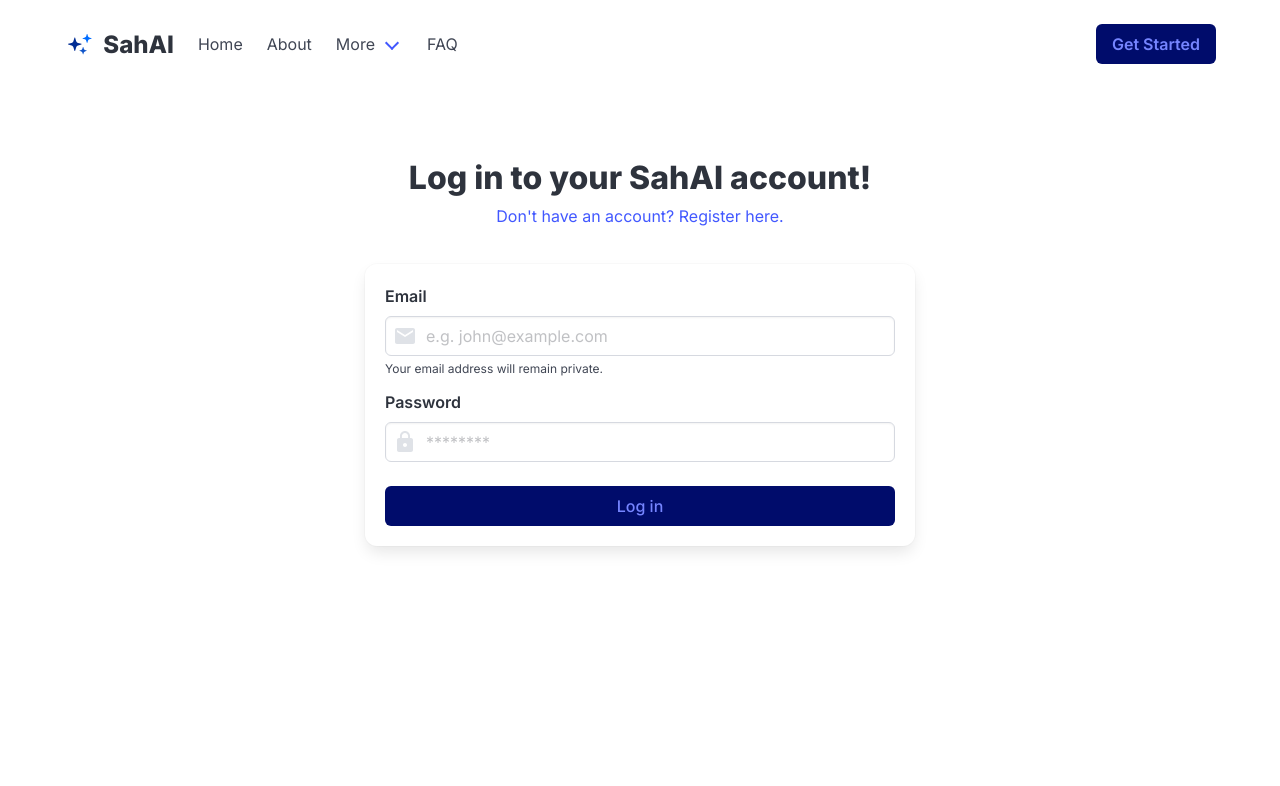
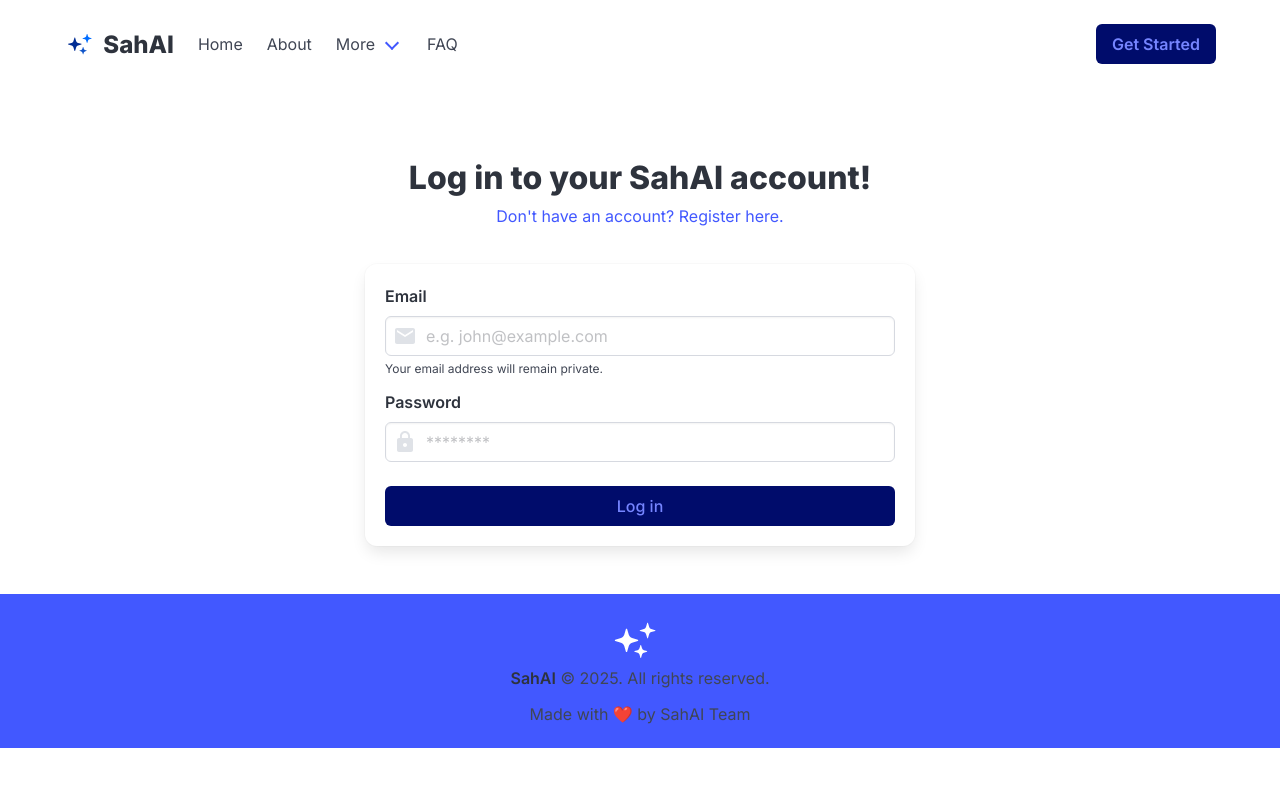
Before and after one commit to saroj2053/sah.ai-frontend, a React (Vite) app: page /login in a window 1280 px wide. Shown: the top 786 px of the page. Built offline with nearby package versions, Linux system fonts and the light colour scheme.

Commit message:
Added footer component and integrated it into AppLayout

```diff
--- /dev/null
+++ b/src/components/Footer.tsx
@@ -0,0 +1,50 @@
+import React from "react";
+
+const Footer: React.FC = () => {
+  return (
+    <section className="mt-6">
+      <footer className="footer has-background-link is-flex is-justify-content-center py-5">
+        <div className="content has-text-centered">
+          <svg
+            width="64"
+            height="44"
+            viewBox="0 0 30 20"
+            fill="none"
+            xmlns="http://www.w3.org/2000/svg"
+          >
+            <defs>
+              <clipPath id="clip0_2841_305">
+                <rect width="30" height="20" fill="white" x="0" y="0"></rect>
+              </clipPath>
+            </defs>
+            <g clip-path="url(#clip0_2841_305)">
+              <path
+                d="M8.96457 4.90144L9.75381 7.56362C9.97379 8.30559 10.5541 8.88589 11.2961 9.10586L13.9582 9.8951C14.2376 9.97787 14.2376 10.3735 13.9582 10.4563L11.2961 11.2455C10.5541 11.4655 9.97379 12.0458 9.75381 12.7878L8.96457 15.4499C8.8818 15.7293 8.48617 15.7293 8.4034 15.4499L7.61416 12.7878C7.39419 12.0458 6.81389 11.4655 6.07192 11.2455L3.40974 10.4563C3.13035 10.3735 3.13035 9.97787 3.40974 9.8951L6.07192 9.10586C6.81389 8.88589 7.39419 8.30559 7.61416 7.56362L8.4034 4.90144C8.48617 4.62205 8.8818 4.62205 8.96457 4.90144Z"
+                fill="#FFFFFF"
+              ></path>
+
+              <path
+                d="M3.69443 0.462415L4.15425 2.01349C4.28245 2.44572 4.62051 2.78396 5.05275 2.91198L6.60382 3.3718C6.76659 3.41999 6.76659 3.65064 6.60382 3.69883L5.05275 4.15865C4.62051 4.28685 4.28227 4.62491 4.15425 5.05714L3.69443 6.60821C3.64624 6.77099 3.41560 6.77099 3.36741 6.60821L2.90758 5.05714C2.77939 4.62491 2.44132 4.28666 2.00909 4.15865L0.45802 3.69883C0.295243 3.65064 0.295243 3.41999 0.45802 3.3718L2.00909 2.91198C2.44132 2.78378 2.77957 2.44572 2.90758 2.01349L3.36741 0.462415C3.41560 0.299638 3.64624 0.299638 3.69443 0.462415Z"
+                fill="#FFFFFF"
+                transform="translate(14.5,1.5) scale(1.15)"
+              ></path>
+
+              <path
+                d="M3.69443 0.462415L4.15425 2.01349C4.28245 2.44572 4.62051 2.78396 5.05275 2.91198L6.60382 3.3718C6.76659 3.41999 6.76659 3.65064 6.60382 3.69883L5.05275 4.15865C4.62051 4.28685 4.28227 4.62491 4.15425 5.05714L3.69443 6.60821C3.64624 6.77099 3.41560 6.77099 3.36741 6.60821L2.90758 5.05714C2.77939 4.62491 2.44132 4.28666 2.00909 4.15865L0.45802 3.69883C0.295243 3.65064 0.295243 3.41999 0.45802 3.3718L2.00909 2.91198C2.44132 2.78378 2.77957 2.44572 2.90758 2.01349L3.36741 0.462415C3.41560 0.299638 3.64624 0.299638 3.69443 0.462415Z"
+                fill="#FFFFFF"
+                transform="translate(12, 12)scale(0.95)"
+              />
+            </g>
+          </svg>
+          <p className="subtitle is-6">
+            <strong>SahAI</strong> &copy; {new Date().getFullYear()}. All rights
+            reserved.
+          </p>
+          <p className="subtitle is-6">Made with ❤️ by SahAI Team</p>
+        </div>
+      </footer>
+    </section>
+  );
+};
+
+export default Footer;
--- a/src/layout/AppLayout.tsx
+++ b/src/layout/AppLayout.tsx
@@ -1,6 +1,7 @@
 import React from "react";
 import Navbar from "../components/Navbar";
 import { Outlet } from "react-router";
+import Footer from "../components/Footer";
 
 const AppLayout: React.FC = () => {
   return (
@@ -10,7 +11,7 @@
         {/* Content will be rendered here based on routing */}
         <Outlet />
       </main>
-      {/* <Footer /> */}
+      <Footer />
     </>
   );
 };
```
